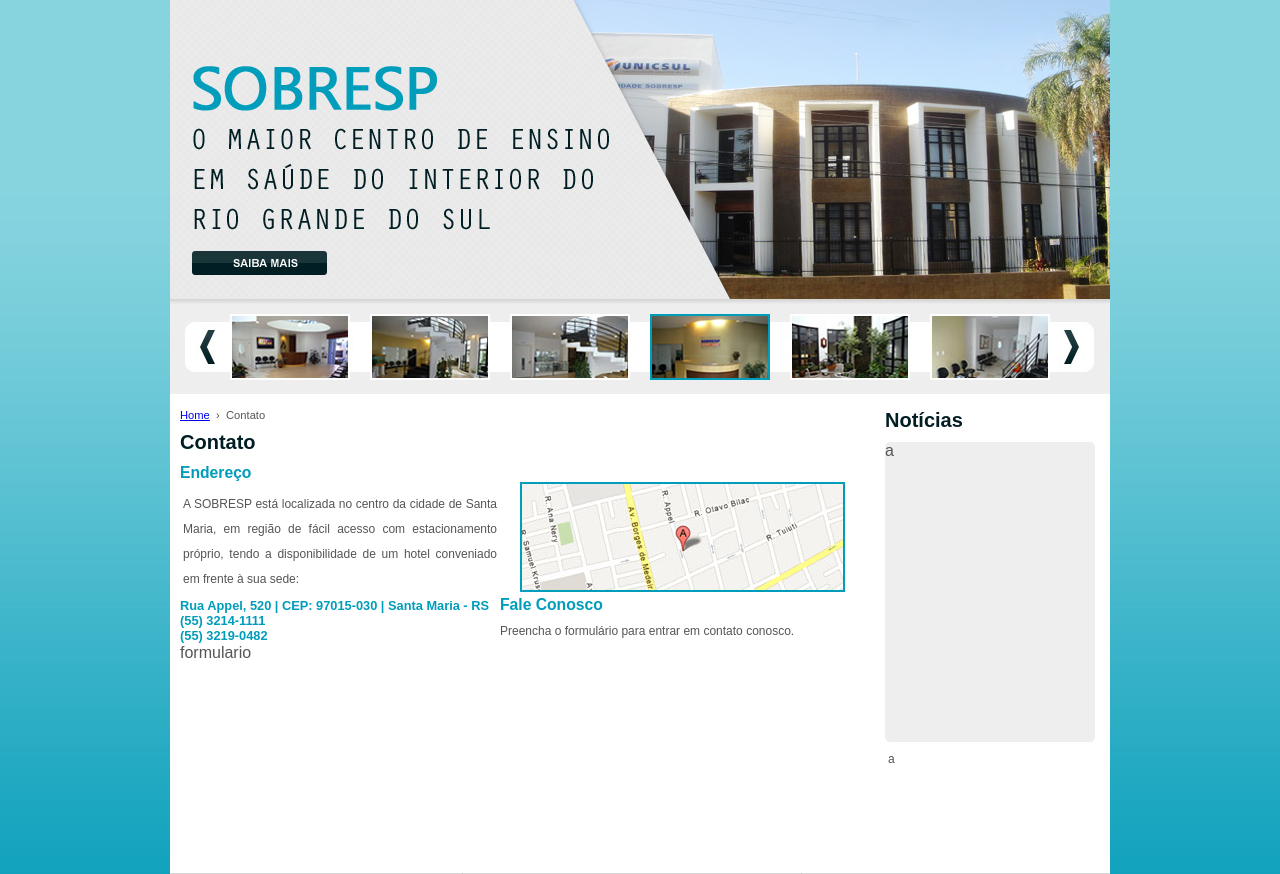
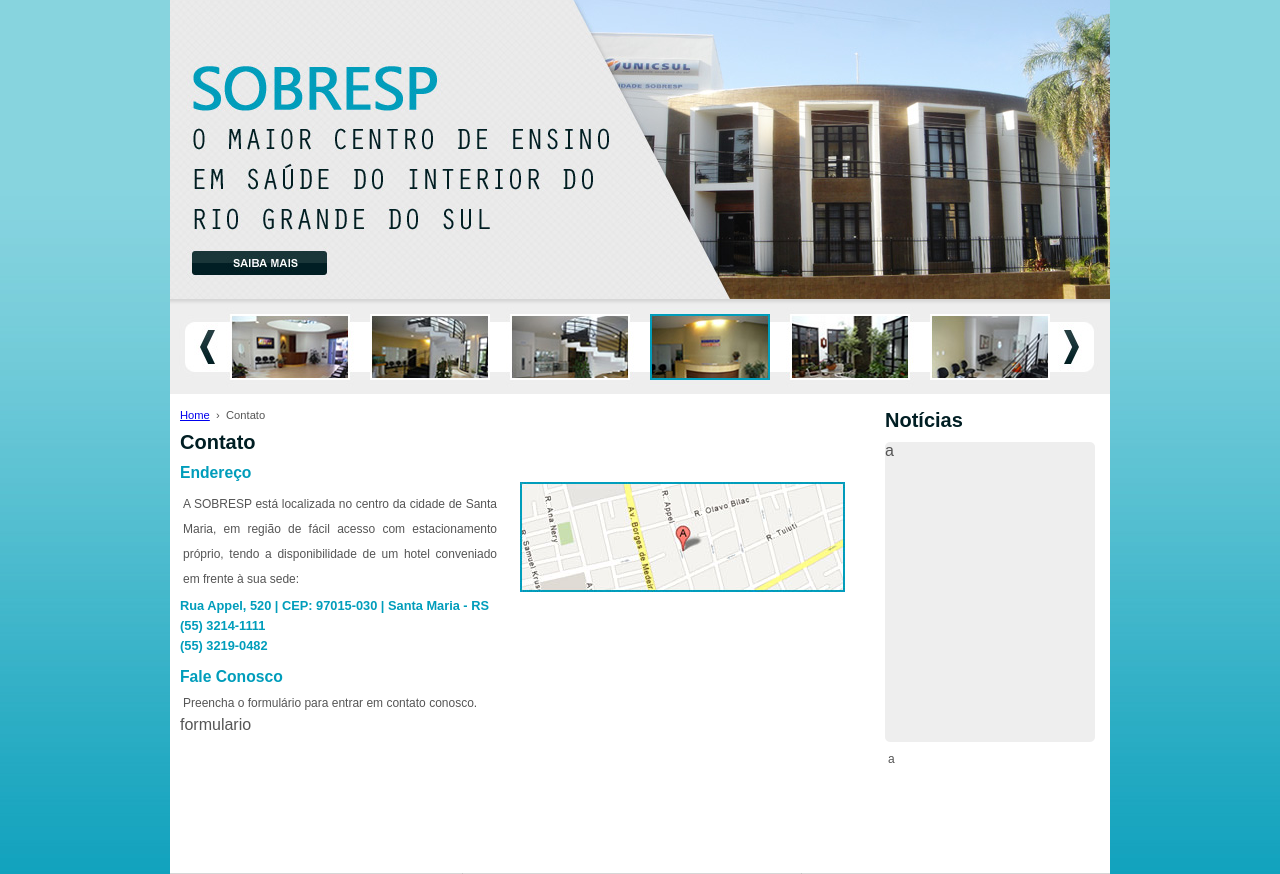
Before and after one commit to georgecpacheco/sobresp, a CodeIgniter app: page /index.php/contato in a window 1280 px wide. Shown: the part 162-1036 px from the top of the page. Run offline with CodeIgniter, Linux system fonts and the light colour scheme.

Commit message:
criação div formulário

```diff
--- a/libraries/css/sobresp.css
+++ b/libraries/css/sobresp.css
@@ -41,6 +41,7 @@ h2{
 h4{
     color: #009dbb;
     font-size: 0.8em;
+    margin-bottom: 5px;
 }
 
 p{
@@ -176,3 +177,8 @@ p{
 #end_1 p{
     line-height: 25px;
 }
+#form_contato{
+    float: left;
+    width: 700px;
+    margin-top: 10px;
+}
```
